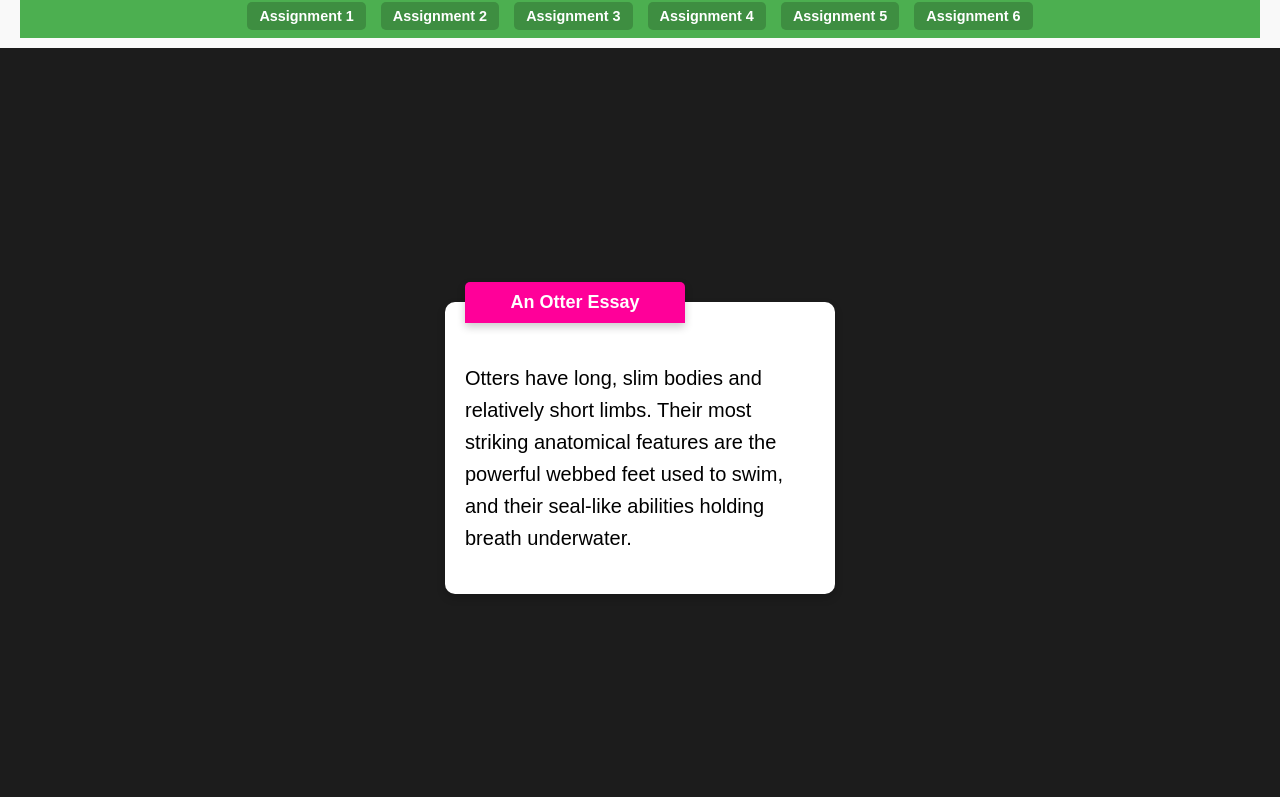
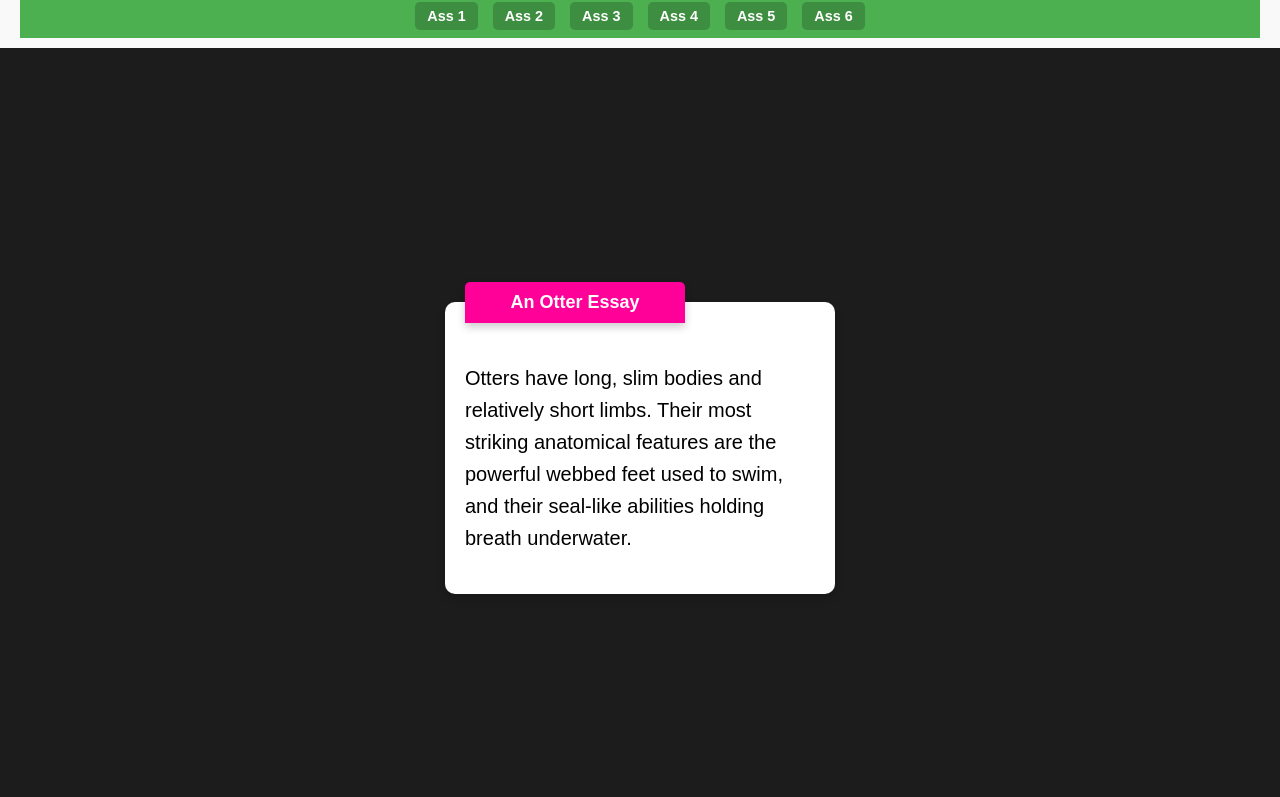
Before and after one commit to Solomkp/CSS-assignment-1-6, a plain HTML site: page index.html in a window 1280 px wide. Shown: the part 70-867 px from the top of the page. Drawn offline with Linux system fonts and the light colour scheme.

Commit message:
Update index.html

```diff
--- a/index.html
+++ b/index.html
@@ -11,12 +11,12 @@
     <h1>Assignments Hub</h1>
     <nav>
       <ul>
-        <li><a href="#" onclick="loadAssignment('assignment1.html')">Assignment 1</a></li>
-        <li><a href="#" onclick="loadAssignment('assignment2.html')">Assignment 2</a></li>
-        <li><a href="#" onclick="loadAssignment('assignment3.html')">Assignment 3</a></li>
-        <li><a href="#" onclick="loadAssignment('assignment4.html')">Assignment 4</a></li>
-        <li><a href="#" onclick="loadAssignment('assignment5.html')">Assignment 5</a></li>
-        <li><a href="#" onclick="loadAssignment('assignment6.html')">Assignment 6</a></li>
+        <li><a href="#" onclick="loadAssignment('assignment1.html')">Ass 1</a></li>
+        <li><a href="#" onclick="loadAssignment('assignment2.html')">Ass 2</a></li>
+        <li><a href="#" onclick="loadAssignment('assignment3.html')">Ass 3</a></li>
+        <li><a href="#" onclick="loadAssignment('assignment4.html')">Ass 4</a></li>
+        <li><a href="#" onclick="loadAssignment('assignment5.html')">Ass 5</a></li>
+        <li><a href="#" onclick="loadAssignment('assignment6.html')">Ass 6</a></li>
       </ul>
     </nav>
   </header>
```
